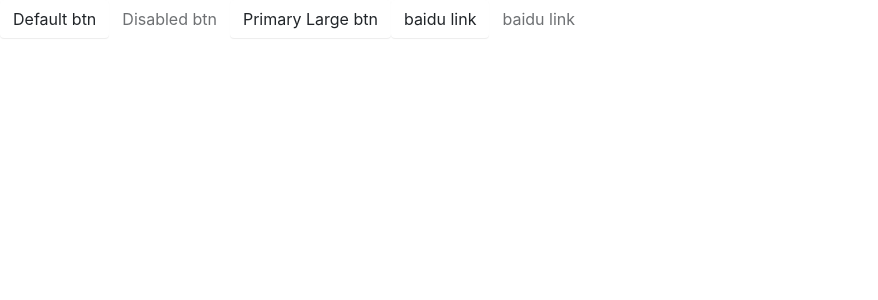
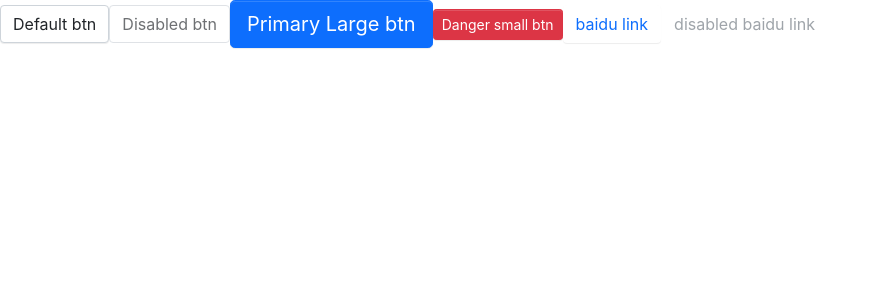
Before and after one commit to okkjoo/my-antd, a React (Create React App) app: page / in a window 1280 px wide. Shown: the top 300 px of the page, without its empty margins (0-878 px from the left). Built offline with nearby package versions, Linux system fonts and the light colour scheme.

Commit message:
🍕button样式完善

```diff
--- a/src/App.tsx
+++ b/src/App.tsx
@@ -1,4 +1,3 @@
-import { BigIntStats } from 'fs'
 import React from 'react'
 import Button, {
   ButtonType,
@@ -28,6 +27,12 @@
           Primary Large btn
         </Button>
         <Button
+          btnType={ButtonType.Danger}
+          size={ButtonSize.Small}
+        >
+          Danger small btn
+        </Button>
+        <Button
           btnType={ButtonType.Link}
           href='http://www.baidu.com'
         >
@@ -38,7 +43,7 @@
           href='http://www.baidu.com'
           disabled
         >
-          baidu link
+          disabled baidu link
         </Button>
       </header>
     </div>
--- a/src/components/Button/_style.scss
+++ b/src/components/Button/_style.scss
@@ -10,9 +10,12 @@
   background-color: $white;
   background-image: none;
   border: $btn-border-width solid transparent;
-  padding: $btn-padding-y $btn-padding-x;
-  font-size: $btn-font-size;
-  border-radius: $border-radius;
+  @include button-size(
+    $btn-padding-y,
+    $btn-padding-x,
+    $btn-font-size,
+    $border-radius
+  );
   box-shadow: $btn-box-shadow;
   cursor: pointer;
   transition: $btn-transition;
@@ -22,7 +25,66 @@
     opacity: $btn-disabled-opacity;
     box-shadow: none;
     > * {
-      pointer-events: none;
+      pointer-events: none !important;
     }
   }
 }
+
+.btn-lg {
+  @include button-size(
+    $btn-padding-y-lg,
+    $btn-padding-x-lg,
+    $btn-font-size-lg,
+    $btn-border-radius-lg
+  );
+}
+.btn-sm {
+  @include button-size(
+    $btn-padding-y-sm,
+    $btn-padding-x-sm,
+    $btn-font-size-sm,
+    $btn-border-radius-sm
+  );
+}
+
+.btn-primary {
+  @include button-style(
+    $primary,
+    $primary,
+    $white
+  );
+}
+
+.btn-danger {
+  @include button-style($danger, $danger, $white);
+}
+.btn-default {
+  @include button-style(
+    $white,
+    $gray-400,
+    $body-color,
+    $white,
+    $primary,
+    $primary
+  );
+}
+
+.btn-link {
+  font-weight: $font-weight-normal;
+  color: $btn-link-color;
+  text-decoration: $link-decoration;
+  &:hover {
+    color: $btn-link-hover-color;
+    text-decoration: $link-hover-decoration;
+  }
+  &:focus,
+  &.focus {
+    text-decoration: $link-hover-decoration;
+    box-shadow: none;
+  }
+  &:disabled,
+  &.disabled {
+    color: $btn-link-disabled-color;
+    pointer-events: none;
+  }
+}
--- a/src/components/Button/button.tsx
+++ b/src/components/Button/button.tsx
@@ -8,7 +8,7 @@
 export enum ButtonType {
   Primary = 'primary',
   Default = 'default',
-  Danger = 'Danger',
+  Danger = 'danger',
   Link = 'link',
 }
 
--- a/src/styles/_mixin.scss
+++ b/src/styles/_mixin.scss
@@ -0,0 +1,41 @@
+@mixin button-size(
+  $padding-y,
+  $padding-x,
+  $font-size,
+  $border-readius
+) {
+  padding: $padding-y $padding-x;
+  font-size: $font-size;
+  border-radius: $border-readius;
+}
+
+@mixin button-style(
+  $background,
+  $border,
+  $color,
+  $hover-background: lighten($background, 7.5%),
+  $hover-border: lighten($border, 10%),
+  $hover-color: $color
+) {
+  color: $color;
+  background: $background;
+  border-color: $border;
+  &:hover {
+    color: $hover-color;
+    background: $hover-background;
+    border-color: $hover-border;
+  }
+  &:focus,
+  &.focus {
+    color: $hover-color;
+    background: $hover-background;
+    border-color: $hover-border;
+  }
+  &:disabled,
+  &.disabled {
+    color: $color;
+    background: $background;
+    border-color: $border;
+    box-shadow: none;
+  }
+}
--- a/src/styles/index.scss
+++ b/src/styles/index.scss
@@ -1,6 +1,11 @@
 //config
 @import 'variables';
+
 //layout
 @import 'reboot';
+
+//mixin
+@import 'mixin';
+
 //button
 @import '../components/Button/style';
```
